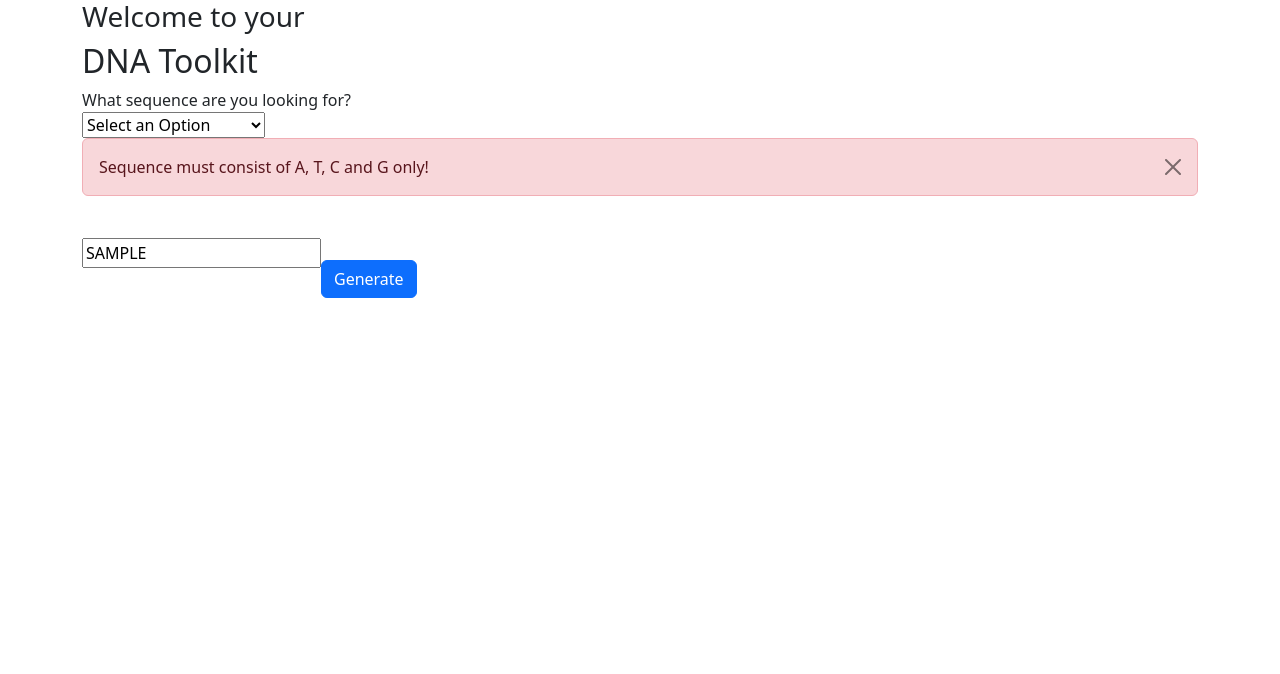
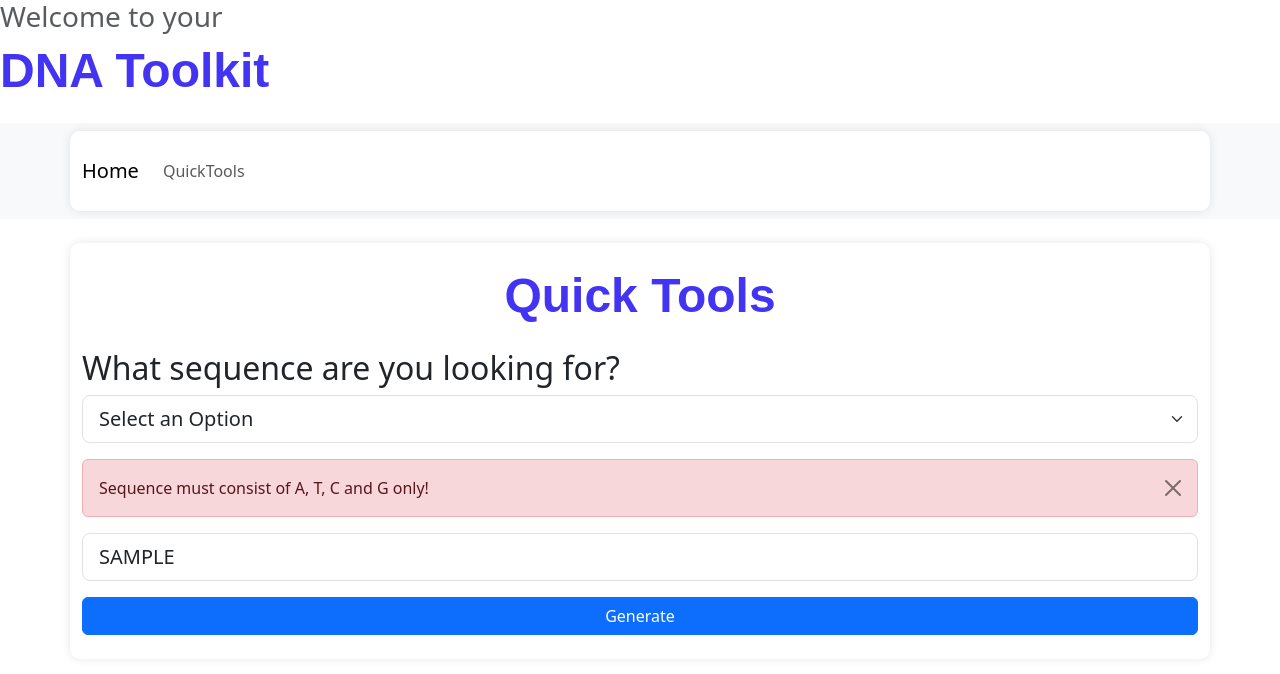
Before and after one commit to druenooyen/dna-toolkit, a React (Create React App) app: page /quicktools in a window 1280 px wide. Both pictures are taken after typing "Sample" into the empty fields and a click on the button "Generate". Shown: the top 674 px of the page. Built offline with nearby package versions, Linux system fonts and the light colour scheme.

Commit message:
Refactored and added navbar

```diff
--- a/package.json
+++ b/package.json
@@ -11,6 +11,7 @@
     "react": "^19.0.0",
     "react-bootstrap": "^2.10.9",
     "react-dom": "^19.0.0",
+    "react-router-dom": "^7.6.0",
     "react-scripts": "5.0.1",
     "web-vitals": "^2.1.4"
   },
--- a/src/App.css
+++ b/src/App.css
@@ -10,7 +10,9 @@ body {
 
   .title {
     font-family: sans-serif;
-    background-color: #6b0bf9;
+    font-size: 3rem;
+    font-weight: 700;
+    color:#4333f2;
 }
 
 
@@ -19,7 +21,7 @@ body {
     padding: 20px;
     border-radius: 10px;
     box-shadow: 0px 0px 10px rgba(0, 0, 0, 0.1);
-    width: 300px;
+    width: auto;
     margin: auto;
   }
 
@@ -31,27 +33,8 @@ body {
     border-radius: 5px;
   }
 
-  button {
-    margin-top: 10px;
-    padding: 10px;
-    border: none;
-    background: #28a745;
-    color: white;
-    border-radius: 5px;
-    cursor: pointer;
-  }
-
-  button:hover {
-    background: #218838;
-  }
-
   .result {
     margin-top: 20px;
     font-weight: bold;
     color: #333;
   }
-
-  .error {
-    color: red;
-    margin-top: 10px;
-  }
--- a/src/App.js
+++ b/src/App.js
@@ -1,107 +1,33 @@
-import React, { useState } from "react";
-import {
-  generateComplementaryStrand,
-  generateReverseStrand,
-  generateReverseComplement,
-} from ".//dnaUtils";
+import React from "react";
+import { BrowserRouter as Router, Routes, Route, Link } from "react-router-dom";
+import Home from "./pages/Home";
+import DNAQuickTools from "./pages/DNAQuickTools";
+import "bootstrap/dist/js/bootstrap.bundle.min";
 
-import { Button, Container } from 'react-bootstrap';
-import 'bootstrap/dist/js/bootstrap.bundle.min';
+const App = () => {
+  return (
+    <Router>
+        <h3 className="text-left text-muted">Welcome to your</h3>
+        <h2 className="mb-4 title">DNA Toolkit</h2>
+      <nav className="navbar navbar-expand-lg navbar-light bg-light mb-4">
+        <div className="container">
+          <Link className="navbar-brand" to="/">Home</Link>
+          <div className="collapse navbar-collapse">
+            <ul className="navbar-nav">
+              <li className="nav-item">
+                <Link className="nav-link" to="/quicktools">QuickTools</Link>
+              </li>
+            </ul>
+          </div>
+        </div>
+      </nav>
 
-const DNAComplementApp = () => {
-  const [dnaSequence, setDnaSequence] = useState("");
-  const [result, setResult] = useState("");
-  const [selectedOption, setSelectedOption] = useState("");
-  const [alerts, setAlerts] = useState([]);
+      <Routes>
+        <Route path="/" element={<Home />} />
+        <Route path="/quicktools" element={<DNAQuickTools />} />
+      </Routes>
+    </Router>
+  );
+}
 
-
-    // Add alert to the list
-    const showAlert = (message, type) => {
-        const id = Date.now();
-        setAlerts((prev) => [...prev, { id, message, type }]);
-      };
-
-      // Remove an alert
-      const dismissAlert = (id) => {
-        setAlerts((prev) => prev.filter(alert => alert.id !== id));
-      };
-
-  const handleAction = (action) => {
-
-    if (!/^[ATCG]*$/.test(dnaSequence)) {
-      showAlert('Sequence must consist of A, T, C and G only!', 'danger');
-      setResult("");
-      return;
-    }
-
-    switch (action) {
-      case "complement":
-        setResult(generateComplementaryStrand(dnaSequence));
-        break;
-      case "reverse":
-        setResult(generateReverseStrand(dnaSequence));
-        break;
-      case "reversecomplement":
-        setResult(generateReverseComplement(dnaSequence));
-        break;
-      default:
-        setResult("");
-    }
-  };
-
-  const Dropdown = () => {
-    const handleChange = (event) => {
-      setSelectedOption(event.target.value);
-    };
-
-    return (
-        <div>
-        <label>What sequence are you looking for? </label>
-      <div class="dropdown">
-        <select value={selectedOption} onChange={handleChange}>
-          <option value="">Select an Option</option>
-          <option value="complement">Complement</option>
-          <option value="reverse">Reverse</option>
-          <option value="reversecomplement">Reverse Complement</option>
-        </select>
-      </div>
-      </div>
-    );
-  };
-
-  return (
-    <Container>
-        <h3 className="welcome-title">Welcome to your</h3>
-      <h2 className="title">DNA Toolkit</h2>
-      <Dropdown />
-
-      <div>
-  {alerts.map(alert => (
-    <div key={alert.id} className={`alert alert-${alert.type} alert-dismissible`} role="alert">
-      <div>{alert.message}</div>
-      <button
-        type="button"
-        className="btn-close"
-        onClick={() => dismissAlert(alert.id)}
-        aria-label="Close"
-      ></button>
-    </div>
-  ))}
-</div>
-
-      <input
-        class = "mb-3"
-        type="text"
-        value={dnaSequence}
-        onChange={(e) => setDnaSequence(e.target.value.toUpperCase())}
-        placeholder="Enter DNA sequence (A, T, C, G)"
-      />
-      <Button className="mt-5" variant="primary" id="generateButton" onClick={() => handleAction(selectedOption)}>Generate</Button>
-{/*
-      {error && <p className="error">{error}</p>} */}
-      {result && <p className="result">Output Strand: {result}</p>}
-    </Container>
-  );
-};
-
-export default DNAComplementApp;
+export default App;
--- /dev/null
+++ b/src/components/AlertList.jsx
@@ -0,0 +1,25 @@
+
+
+const AlertList = ({ alerts, onDismiss }) => {
+    return(
+        <>
+        {alerts.map((alert) => (
+          <div
+            key={alert.id}
+            className={`alert alert-${alert.type} alert-dismissible`}
+            role="alert"
+          >
+            <div>{alert.message}</div>
+            <button
+              type="button"
+              className="btn-close"
+              onClick={() => onDismiss(alert.id)}
+              aria-label="Close"
+            ></button>
+          </div>
+        ))}
+        </>
+    );
+    };
+
+    export default AlertList;
--- /dev/null
+++ b/src/components/Dropdown.jsx
@@ -0,0 +1,22 @@
+// create dropdown menu
+const Dropdown = ({ selectedOption, onChange }) => {
+  return (
+    <div>
+      <h2>What sequence are you looking for? </h2>
+      <div className="dropdown">
+        <select
+          className="form-select form-select-lg mb-3"
+          value={selectedOption}
+          onChange={onChange}
+        >
+          <option value="">Select an Option</option>
+          <option value="complement">Complement</option>
+          <option value="reverse">Reverse</option>
+          <option value="reversecomplement">Reverse Complement</option>
+        </select>
+      </div>
+    </div>
+  );
+};
+
+export default Dropdown;
--- /dev/null
+++ b/src/pages/DNAQuickTools.jsx
@@ -0,0 +1,93 @@
+import '../App.css';
+import React, { useState } from "react";
+import {
+  generateComplementaryStrand,
+  generateReverseStrand,
+  generateReverseComplement,
+} from "../utils/dnaUtils";
+
+import Dropdown from "../components/Dropdown";
+import AlertList from "../components/AlertList";
+
+import { Button, Container } from "react-bootstrap";
+
+
+const DNAQuickTools = () => {
+  const [dnaSequence, setDnaSequence] = useState("");
+  const [result, setResult] = useState("");
+  const [selectedOption, setSelectedOption] = useState("");
+  const [alerts, setAlerts] = useState([]);
+
+  // Add alert to the list
+  const showAlert = (message, type) => {
+    const id = Date.now();
+    setAlerts((prev) => [...prev, { id, message, type }]);
+  };
+
+  // Remove an alert
+  const dismissAlert = (id) => {
+    setAlerts((prev) => prev.filter((alert) => alert.id !== id));
+  };
+
+  // change the input DNA sequence based on the selectedOption
+  // shows alert if given sequence is not valid
+  const handleAction = () => {
+    if (!/^[ATCG]*$/.test(dnaSequence)) {
+      showAlert("Sequence must consist of A, T, C and G only!", "danger");
+      setResult("");
+      return;
+    }
+
+    switch (selectedOption) {
+      case "complement":
+        setResult(generateComplementaryStrand(dnaSequence));
+        break;
+      case "reverse":
+        setResult(generateReverseStrand(dnaSequence));
+        break;
+      case "reversecomplement":
+        setResult(generateReverseComplement(dnaSequence));
+        break;
+      default:
+        setResult("");
+    }
+  };
+
+  return (
+    <Container className="container py-4">
+      <h2 className="text-center mb-4 title">Quick Tools</h2>
+
+      <Dropdown
+        selectedOption={selectedOption}
+        onChange={(e) => setSelectedOption(e.target.value)}
+      />
+
+      <AlertList alerts={alerts} onDismiss={dismissAlert} />
+
+      <div className="mb-3">
+        <input
+          className="form-control form-control-lg"
+          type="text"
+          value={dnaSequence}
+          onChange={(e) => setDnaSequence(e.target.value.toUpperCase())}
+          placeholder="Enter DNA sequence (A, T, C, G)"
+        />
+      </div>
+
+      <div className="d-grid gap-2">
+        <Button
+          variant="primary"
+          id="generateButton"
+          onClick={() => handleAction()}
+        >
+          Generate
+        </Button>
+      </div>
+
+      {result && <p className="mt-3 result">Output Strand: {result}</p>}
+    </Container>
+  );
+
+};
+
+export default DNAQuickTools;
--- /dev/null
+++ b/src/pages/Home.jsx
@@ -0,0 +1,8 @@
+
+const Home = () => {
+    <h1>Home!</h1>
+
+
+};
+
+export default Home;
```
Also changed, not shown: src/utils/dnaUtils.js (line endings or trailing spaces), 1 other file (tests, documents, lock files or other folders).
